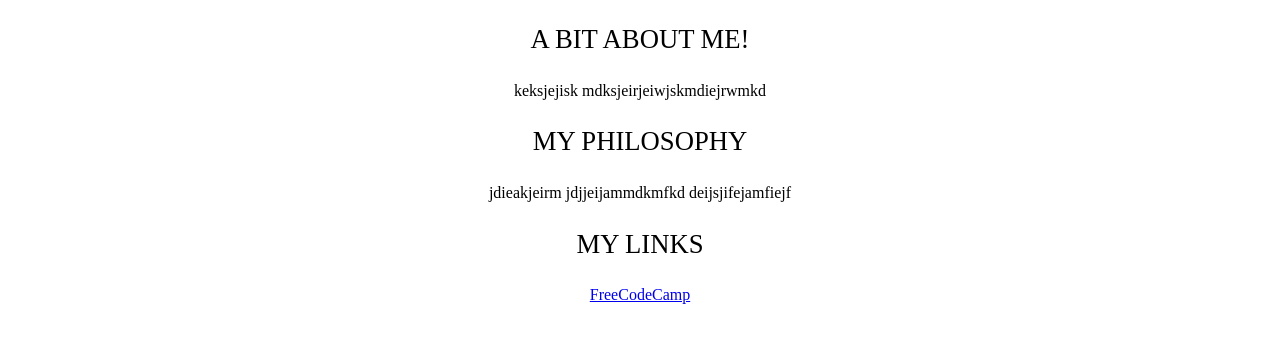
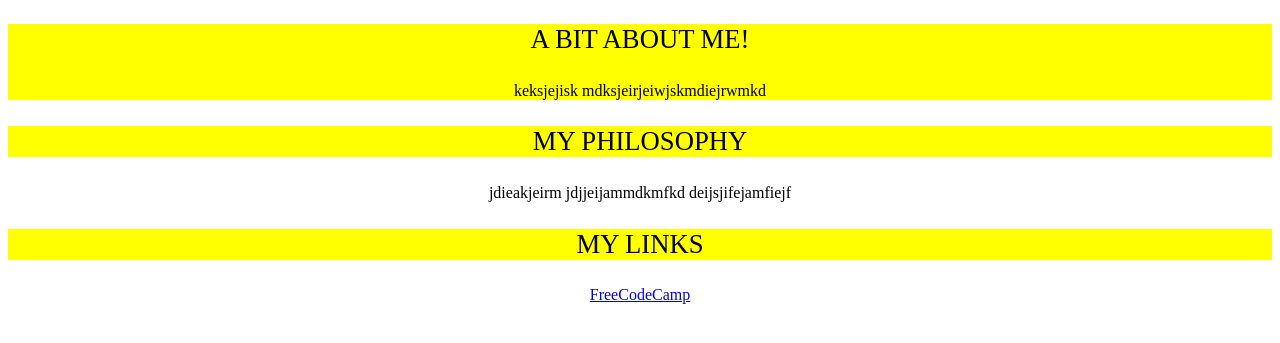
Before and after one commit to ReidnPatchen/ReidnPatchen.github.io, a plain HTML site: page index.html in a window 1280 px wide. Shown: the part 61-404 px from the top of the page. Drawn offline with Linux system fonts and the light colour scheme.

Commit message:
Update index.html

```diff
--- a/index.html
+++ b/index.html
@@ -8,7 +8,7 @@
         text-align: center;
         color: brown;
         font-size: 25pt
-        border: 1px solid brown;
+        border: 1px;
       }
       .body {
         background-color: tan;
@@ -16,7 +16,7 @@
       .text {
         text-align: center;
         font-size: 20pt;
-        background color: black;
+        background-color: yellow;
       }
       p {
         text-align: center;
@@ -26,7 +26,7 @@
 </head>
   <body>
     <h1>Dahomey</h1>
-    <div>
+    <div style="background-color: yellow;">
     <p class="text">A BIT ABOUT ME!</p>
     <p>keksjejisk mdksjeirjeiwjskmdiejrwmkd</p>
    </div>
```
